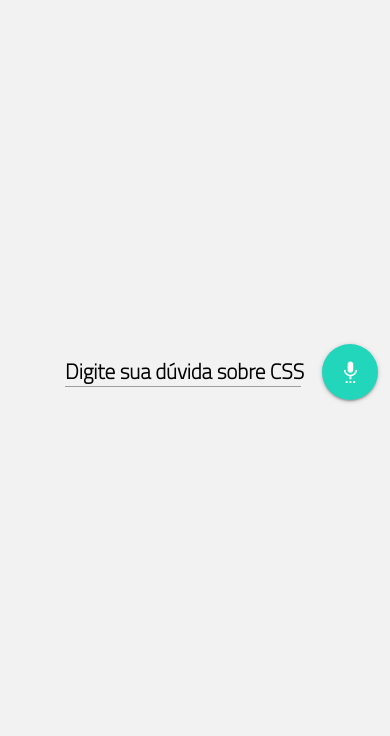
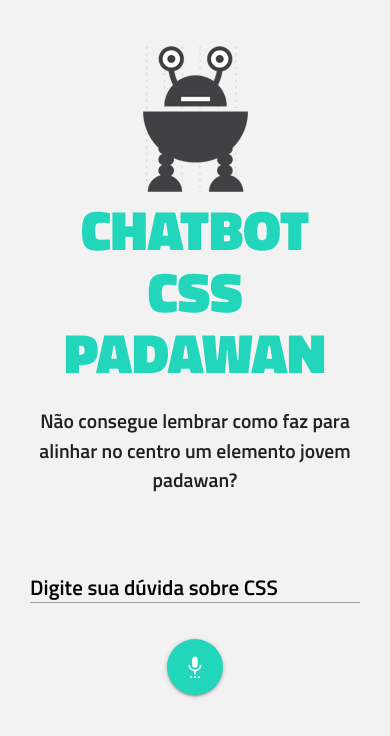
Before and after one commit to hjdesigner/css-padawan, a plain HTML site: page index.html in a window 390 px wide. Drawn offline with nearby package versions, Linux system fonts and the light colour scheme.

Commit message:
I made some adjustments ti the layout just to show more cute to friends

```diff
--- a/css/style.css
+++ b/css/style.css
@@ -4,13 +4,6 @@ body {
   font-family: "Titillium Web", Arial, sans-serif;
   font-size: 100%;
   margin: 0;
-}
-.box-form {
-  width: 80%;
-  position: fixed;
-  top: 50%;
-  left: 50%;
-  -webkit-transform: translate(-50%, -50%);
 }
 .btn-rec{
   background-color: #22d6bb;
@@ -27,7 +20,7 @@ label[for="speech"].active{
 }
 .spoken-response{
   font-size: 1.5em;
-  background-color: #0dd6b4;
+  background-color: #dcdbdb;
   color: #000;
   font-weight: 600;
   padding: 20px;
@@ -37,3 +30,46 @@ label[for="speech"].active{
   transition: opacity .25s ease-in-out;
   opacity: 1;
 }
+.title{
+  font-weight: 900;
+  text-align: center;
+  color: #22d6bb;
+  font-size: 5em;
+}
+.title:before{
+  content: "";
+  width: 100%;
+  height: 160px;
+  float: left;
+  text-align: center;
+  background-image: url('../image/robo.png');
+  background-repeat: no-repeat;
+  background-position: center center;
+}
+.text{
+  font-weight: 600;
+  text-align: center;
+  font-size: 1.4em;
+  margin-bottom: 50px;
+}
+.btn-record{
+  text-align: center;
+}
+.carregando{
+  width: 100%;
+  height: auto;
+  float: left;
+  text-align: center;
+  font-weight: 600;
+  font-size: 1em;
+  display: none;
+}
+@media screen and (max-width: 425px){
+  .title{
+    font-size: 4em;
+  }
+  .text {
+    font-size: 1.4em;
+    margin-bottom: 50px;
+  }
+}
--- a/index.html
+++ b/index.html
@@ -4,9 +4,10 @@
     <meta charset="UTF-8">
     <meta name="viewport" content="width=device-width, initial-scale=1.0">
     <meta http-equiv="X-UA-Compatible" content="ie=edge">
-    <title>Document</title>
+    <title>CHATBOT CSS PADAWAN</title>
 
     <!-- Compiled and minified CSS -->
+    <link href="https://fonts.googleapis.com/css?family=Titillium+Web:200,900,600" rel="stylesheet" type="text/css">
     <link rel="stylesheet" href="https://cdnjs.cloudflare.com/ajax/libs/materialize/0.98.2/css/materialize.min.css">
     <link href="https://fonts.googleapis.com/icon?family=Material+Icons" rel="stylesheet">
     <link rel="stylesheet" href="./css/style.css">
@@ -14,16 +15,19 @@
 
 </head>
 <body>
-  <div class="box-form">
   <div class="container">
     <div class="row">
       <div class="col s12">
+        <h1 class="title">CHATBOT CSS PADAWAN </h1>
+        <p class="text">Não consegue lembrar como faz para alinhar no centro um elemento jovem padawan?</p>
+      </div>
+      <div class="col s12">
         <div class="row">
-            <div class="input-field col s11">
+          <div class="input-field col s12 m11">
             <label for="speech">Digite sua dúvida sobre CSS</label>
             <input id="speech" type="text" class="validate input-duvida">
           </div>
-            <div class="input-field col s1">
+          <div class="input-field col s12 m1 btn-record">
             <button id="rec" class="btn-floating btn-large waves-effect waves-light btn-rec"><i class="large material-icons">settings_voice</i></button>
           </div>
         </div>
@@ -31,15 +35,15 @@
     </div>
     <div class="row">
       <div class="col s12">
+        <div id="carregando" class="carregando">Aguarde por favor!</div>
         <div id="spokenResponse" class="spoken-response">
           <div class="spoken-response__text"></div>
         </div>
       </div>
     </div>
   </div>
-  </div>
 
-  <link href="https://fonts.googleapis.com/css?family=Titillium+Web:200" rel="stylesheet" type="text/css">
+
 
   <script src="https://ajax.googleapis.com/ajax/libs/jquery/3.2.1/jquery.min.js"></script>
   <!-- Compiled and minified JavaScript -->
--- a/js/script.js
+++ b/js/script.js
@@ -3,10 +3,10 @@ var accessToken = '4d9a743be6c444498e88b4b327567e82',
     $speechInput,
     $recBtn,
     recognition,
-    messageRecording = 'Recording...',
-    messageCouldntHear = "I couldn't hear you, could you say that again?",
-    messageInternalError = "Oh no, there has been an internal server error",
-    messageSorry = "I'm sorry, I don't have the answer to that yet.";
+    messageRecording = 'Gravando...',
+    messageCouldntHear = "Eu não conseguir te ouvir, pode falar novamente?",
+    messageInternalError = "Oh não, houve um erro de servidor interno",
+    messageSorry = "Desculpe, ainda não tenho a resposta para isso.";
 
 $(function(){
 
@@ -104,7 +104,13 @@ $(function(){
             },
             error: function(){
                 respond(messageInternalError);
+            },
+            complete: function(){
+                $('#carregando').hide();
             }
+        })
+        .always(function(){
+            $('#carregando').show();
         });
     }
     function prepareResponse(val){
```
Also changed, not shown: image/robo.png (added). Lines whose indentation alone changed are shown as unchanged.
